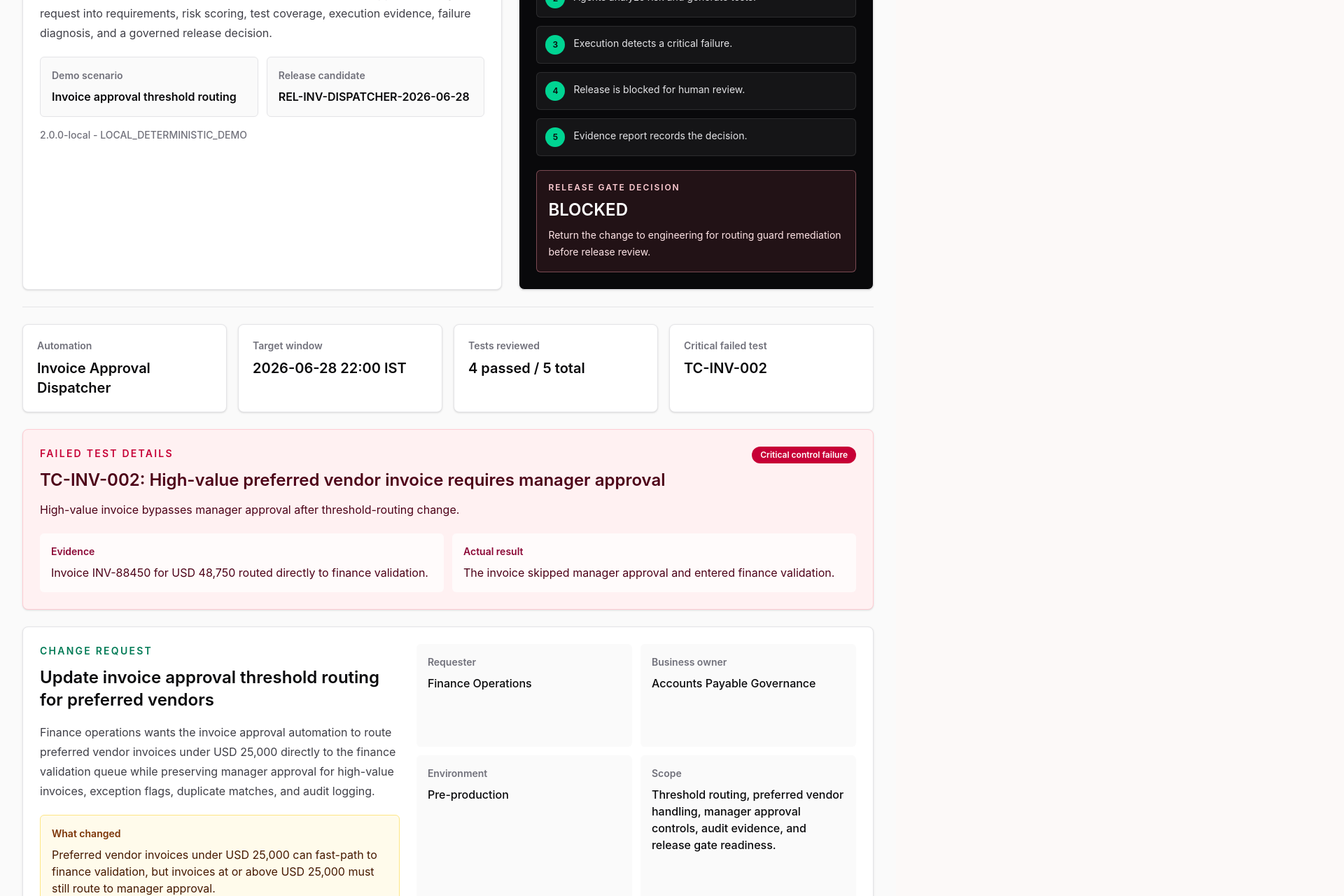
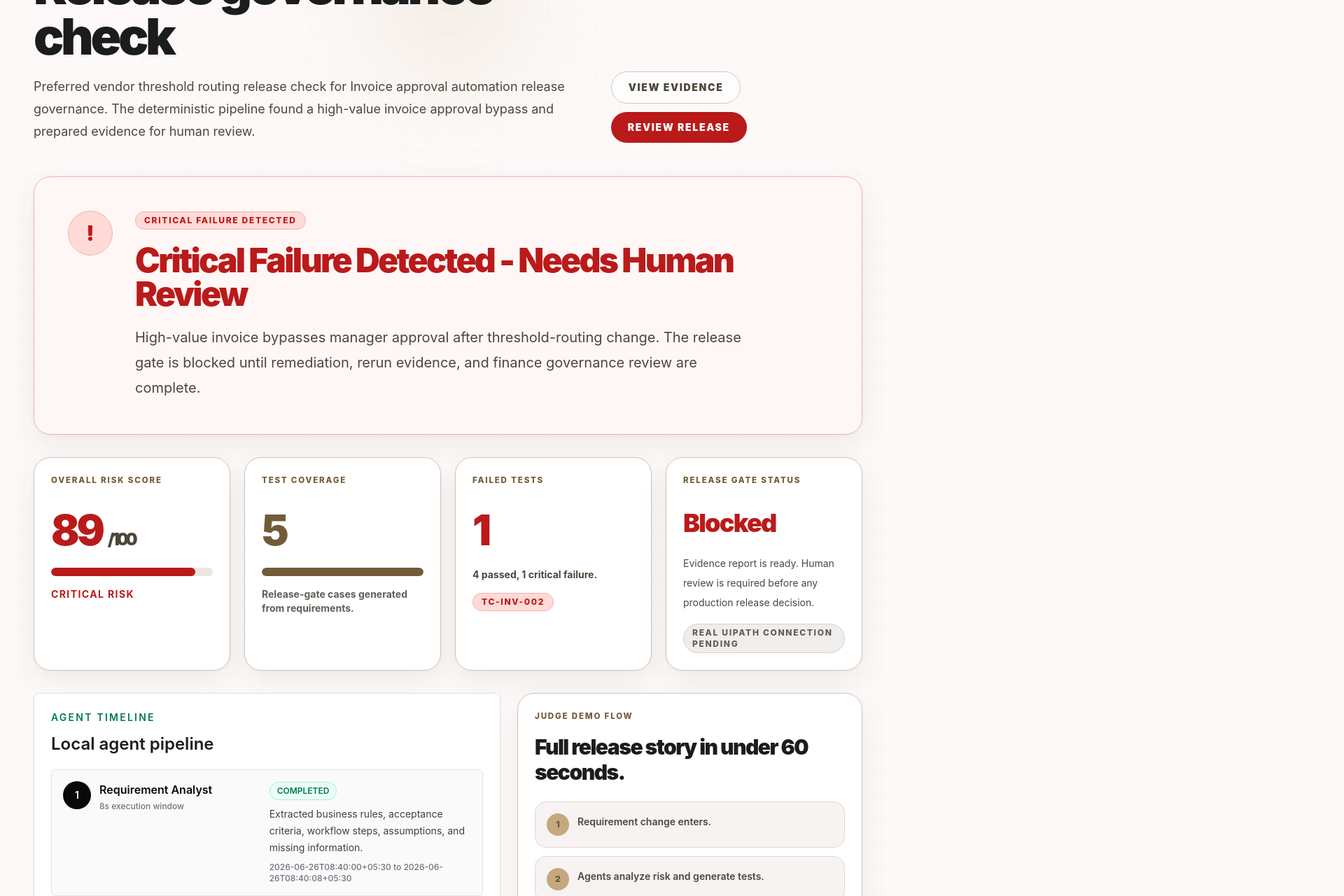
Before and after one commit to Jeevang1-epic/AgentForge-TestPilot, a Next.js app: page /release-check in a window 1280 px wide. Shown: the part 260-1540 px from the top of the page at 70% size, 1920 px wide, since content can reach past the window. Built offline with nearby package versions, Linux system fonts and the light colour scheme.

Commit message:
refined premium release dashboard

```diff
--- a/src/app/release-check/page.tsx
+++ b/src/app/release-check/page.tsx
@@ -1,4 +1,3 @@
-import Link from "next/link";
 import { AgentTimeline } from "@/components/dashboard/AgentTimeline";
 import { EvidenceReportView } from "@/components/dashboard/EvidenceReportView";
 import { ExecutionResults } from "@/components/dashboard/ExecutionResults";
@@ -8,6 +7,9 @@ import { RequirementAnalysisPanel } from "@/components/dashboard/RequirementAnal
 import { RiskScoreCard } from "@/components/dashboard/RiskScoreCard";
 import { TestPlanTable } from "@/components/dashboard/TestPlanTable";
 import { UiPathMappingPanel } from "@/components/dashboard/UiPathMappingPanel";
+import { PremiumCard } from "@/components/ui/PremiumCard";
+import { PremiumShell } from "@/components/ui/PremiumShell";
+import { StatusPill } from "@/components/ui/StatusPill";
 import { runReleaseCheckPipeline } from "@/lib/orchestrator/releaseCheckOrchestrator";
 
 const judgeDemoFlow = [
@@ -26,241 +28,250 @@ export default function ReleaseCheckPage() {
   const passedCount = releaseCheck.executionResults.filter(
     (result) => result.status === "PASSED",
   ).length;
+  const failedCount = releaseCheck.executionResults.filter(
+    (result) => result.status === "FAILED",
+  ).length;
+  const criticalFailureCount = releaseCheck.executionResults.filter(
+    (result) => result.status === "FAILED" && result.critical,
+  ).length;
 
   return (
-    <main className="min-h-screen bg-zinc-50 px-4 py-6 text-zinc-950 md:px-8">
-      <section className="mx-auto max-w-7xl">
-        <header className="grid gap-6 border-b border-zinc-200 pb-6 lg:grid-cols-[1.15fr_0.85fr]">
-          <div className="rounded-lg border border-zinc-200 bg-white p-6 shadow-sm">
-            <Link
-              className="text-sm font-semibold text-emerald-800 hover:text-emerald-950"
-              href="/"
-            >
-              AgentForge TestPilot
-            </Link>
-            <p className="mt-5 text-sm font-semibold uppercase tracking-[0.16em] text-emerald-700">
-              Project thesis
-            </p>
-            <h1 className="mt-3 text-4xl font-semibold tracking-tight md:text-5xl">
-              AI release gate for UiPath automations
+    <PremiumShell active="governance">
+      <section className="px-2 pb-20 pt-16">
+        <div className="flex flex-col gap-8 lg:flex-row lg:items-end lg:justify-between">
+          <div>
+            <div className="flex flex-wrap items-center gap-3">
+              <span className="premium-label">Release governance</span>
+              <span className="text-sm font-black text-[var(--muted-text)]">
+                {releaseCheck.metadata.releaseCandidateId}
+              </span>
+              <StatusPill variant="blocked">
+                {releaseCheck.humanReviewDecision.decision}
+              </StatusPill>
+            </div>
+            <h1 className="mt-5 text-5xl font-black tracking-[-0.06em] text-[var(--text)] md:text-7xl">
+              Release governance check
             </h1>
-            <p className="mt-4 max-w-3xl text-base leading-7 text-zinc-700">
-              A deterministic release-check dashboard that turns an invoice
-              approval change request into requirements, risk scoring, test
-              coverage, execution evidence, failure diagnosis, and a governed
-              release decision.
-            </p>
-            <div className="mt-5 grid gap-3 md:grid-cols-2">
-              <div className="rounded-md border border-zinc-200 bg-zinc-50 p-4">
-                <p className="text-sm font-semibold text-zinc-500">
-                  Demo scenario
-                </p>
-                <p className="mt-2 font-semibold text-zinc-950">
-                  Invoice approval threshold routing
+            <p className="mt-5 max-w-3xl text-lg leading-8 text-[var(--secondary-text)]">
+              {releaseCheck.metadata.runName} for{" "}
+              {releaseCheck.metadata.scenario}. The deterministic pipeline
+              found a high-value invoice approval bypass and prepared evidence
+              for human review.
             </p>
           </div>
-              <div className="rounded-md border border-zinc-200 bg-zinc-50 p-4">
-                <p className="text-sm font-semibold text-zinc-500">
-                  Release candidate
-                </p>
-                <p className="mt-2 font-semibold text-zinc-950">
-                  {releaseCheck.metadata.releaseCandidateId}
+          <div className="flex flex-wrap gap-3">
+            <button className="rounded-full border border-[var(--border)] bg-white/70 px-6 py-3 text-sm font-black uppercase tracking-[0.12em] text-[var(--secondary-text)]">
+              View Evidence
+            </button>
+            <button className="rounded-full bg-[var(--error)] px-6 py-3 text-sm font-black uppercase tracking-[0.12em] text-white">
+              Review Release
+            </button>
+          </div>
+        </div>
+
+        <PremiumCard className="mt-12 p-8 lg:p-12" tone="danger">
+          <div className="grid gap-8 lg:grid-cols-[auto_1fr]">
+            <div className="flex h-16 w-16 items-center justify-center rounded-full border border-[#efb5ad] bg-[var(--error-soft)] text-3xl font-black text-[var(--error)]">
+              !
+            </div>
+            <div>
+              <StatusPill variant="blocked">Critical failure detected</StatusPill>
+              <h2 className="mt-5 max-w-5xl text-4xl font-black tracking-[-0.055em] text-[var(--error)] md:text-5xl">
+                Critical Failure Detected - Needs Human Review
+              </h2>
+              <p className="mt-5 max-w-4xl text-xl leading-9 text-[var(--secondary-text)]">
+                {failedResult?.errorSummary ??
+                  "High-value invoice bypassed manager approval in pre-production."}{" "}
+                The release gate is blocked until remediation, rerun evidence,
+                and finance governance review are complete.
               </p>
             </div>
           </div>
-            <p className="mt-4 text-sm font-medium text-zinc-500">
-              {releaseCheck.metadata.pipelineVersion} -{" "}
-              {releaseCheck.metadata.dataSource}
+        </PremiumCard>
+
+        <section className="mt-8 grid gap-5 md:grid-cols-2 xl:grid-cols-4">
+          <PremiumCard>
+            <p className="premium-label">Overall risk score</p>
+            <p className="mt-8 text-6xl font-black tracking-[-0.07em] text-[var(--error)]">
+              {releaseCheck.riskAssessment.score}
+              <span className="ml-2 text-2xl text-[var(--secondary-text)]">
+                / 100
+              </span>
             </p>
+            <div className="mt-6 h-3 overflow-hidden rounded-full bg-[#ede6df]">
+              <div
+                className="h-full rounded-full bg-[var(--error)]"
+                style={{ width: `${releaseCheck.riskAssessment.score}%` }}
+              />
             </div>
+            <p className="mt-4 text-sm font-bold uppercase tracking-[0.1em] text-[var(--error)]">
+              {releaseCheck.riskAssessment.level} risk
+            </p>
+          </PremiumCard>
 
-          <div className="rounded-lg border border-zinc-200 bg-zinc-950 p-6 text-white shadow-sm">
-            <p className="text-sm font-semibold uppercase tracking-[0.16em] text-emerald-300">
-              Judge Demo Flow
+          <PremiumCard>
+            <p className="premium-label">Test coverage</p>
+            <p className="mt-8 text-6xl font-black tracking-[-0.07em] text-[var(--primary)]">
+              {releaseCheck.testCases.length}
             </p>
-            <h2 className="mt-3 text-2xl font-semibold">
-              Understand the full release story in under 60 seconds.
+            <div className="mt-6 h-3 overflow-hidden rounded-full bg-[#ede6df]">
+              <div className="h-full w-full rounded-full bg-[var(--primary)]" />
+            </div>
+            <p className="mt-4 text-sm font-bold text-[var(--muted-text)]">
+              Release-gate cases generated from requirements.
+            </p>
+          </PremiumCard>
+
+          <PremiumCard>
+            <p className="premium-label">Failed tests</p>
+            <p className="mt-8 text-6xl font-black tracking-[-0.07em] text-[var(--error)]">
+              {failedCount}
+            </p>
+            <p className="mt-6 text-sm font-bold text-[var(--secondary-text)]">
+              {passedCount} passed, {criticalFailureCount} critical failure.
+            </p>
+            <StatusPill className="mt-4" variant="blocked">
+              {failedResult?.testCaseId ?? "No failed test"}
+            </StatusPill>
+          </PremiumCard>
+
+          <PremiumCard>
+            <p className="premium-label">Release gate status</p>
+            <p className="mt-8 text-4xl font-black tracking-[-0.05em] text-[var(--error)]">
+              Blocked
+            </p>
+            <p className="mt-6 text-sm leading-7 text-[var(--secondary-text)]">
+              Evidence report is ready. Human review is required before any
+              production release decision.
+            </p>
+            <StatusPill className="mt-4" variant="pending">
+              Real UiPath connection pending
+            </StatusPill>
+          </PremiumCard>
+        </section>
+
+        <section className="mt-8 grid gap-6 xl:grid-cols-[1.15fr_0.85fr]">
+          <AgentTimeline timeline={releaseCheck.timeline} />
+
+          <div className="grid gap-6">
+            <PremiumCard>
+              <p className="premium-label">Judge Demo Flow</p>
+              <h2 className="mt-4 text-3xl font-black tracking-[-0.05em] text-[var(--text)]">
+                Full release story in under 60 seconds.
               </h2>
-            <ol className="mt-5 grid gap-3">
+              <ol className="mt-6 grid gap-3">
                 {judgeDemoFlow.map((step, index) => (
                   <li
-                  className="flex gap-3 rounded-md border border-white/10 bg-white/5 p-3 text-sm leading-6 text-zinc-200"
+                    className="flex gap-3 rounded-2xl border border-[#e3d8cc] bg-[var(--surface-low)] p-4 text-sm font-semibold leading-6 text-[var(--secondary-text)]"
                     key={step}
                   >
-                  <span className="flex h-7 w-7 shrink-0 items-center justify-center rounded-full bg-emerald-400 text-xs font-semibold text-zinc-950">
+                    <span className="flex h-8 w-8 shrink-0 items-center justify-center rounded-full bg-[var(--primary-container)] text-xs font-black text-[var(--primary)]">
                       {index + 1}
                     </span>
                     {step}
                   </li>
                 ))}
               </ol>
-            <div className="mt-5 rounded-md border border-rose-300/40 bg-rose-400/10 p-4">
-              <p className="text-xs font-semibold uppercase tracking-[0.16em] text-rose-200">
-                Release gate decision
-              </p>
-              <p className="mt-2 text-2xl font-semibold">
-                {releaseCheck.humanReviewDecision.decision}
-              </p>
-              <p className="mt-2 text-sm leading-6 text-rose-100">
-                {releaseCheck.humanReviewDecision.nextAction}
-              </p>
+            </PremiumCard>
+
+            <PremiumCard tone="raised">
+              <p className="premium-label">Release context</p>
+              <dl className="mt-6 grid gap-4 text-sm">
+                <div className="flex items-center justify-between gap-4">
+                  <dt className="text-[var(--muted-text)]">Automation</dt>
+                  <dd className="font-black text-[var(--text)]">
+                    {releaseCheck.changeRequest.automationName}
+                  </dd>
                 </div>
+                <div className="flex items-center justify-between gap-4">
+                  <dt className="text-[var(--muted-text)]">Environment</dt>
+                  <dd className="font-black text-[var(--text)]">
+                    {releaseCheck.changeRequest.environment}
+                  </dd>
                 </div>
-        </header>
-
-        <section className="mt-6 grid gap-4 md:grid-cols-4">
-          <div className="rounded-lg border border-zinc-200 bg-white p-5 shadow-sm">
-            <p className="text-sm font-semibold text-zinc-500">Automation</p>
-            <p className="mt-2 text-xl font-semibold">
-              {releaseCheck.changeRequest.automationName}
-            </p>
+                <div className="flex items-center justify-between gap-4">
+                  <dt className="text-[var(--muted-text)]">Target window</dt>
+                  <dd className="font-black text-[var(--text)]">
+                    {releaseCheck.changeRequest.targetReleaseWindow}
+                  </dd>
                 </div>
-          <div className="rounded-lg border border-zinc-200 bg-white p-5 shadow-sm">
-            <p className="text-sm font-semibold text-zinc-500">Target window</p>
-            <p className="mt-2 text-xl font-semibold">
-              {releaseCheck.changeRequest.targetReleaseWindow}
-            </p>
-          </div>
-          <div className="rounded-lg border border-zinc-200 bg-white p-5 shadow-sm">
-            <p className="text-sm font-semibold text-zinc-500">
-              Tests reviewed
-            </p>
-            <p className="mt-2 text-xl font-semibold">
-              {passedCount} passed / {releaseCheck.executionResults.length}{" "}
-              total
-            </p>
-          </div>
-          <div className="rounded-lg border border-zinc-200 bg-white p-5 shadow-sm">
-            <p className="text-sm font-semibold text-zinc-500">
-              Critical failed test
-            </p>
-            <p className="mt-2 text-xl font-semibold">
-              {failedResult?.testCaseId ?? "None"}
-            </p>
+              </dl>
+            </PremiumCard>
           </div>
         </section>
 
         {failedResult ? (
-          <section className="mt-6 rounded-lg border border-rose-200 bg-rose-50 p-6 shadow-sm">
-            <div className="flex flex-col gap-4 lg:flex-row lg:items-start lg:justify-between">
-              <div>
-                <p className="text-sm font-semibold uppercase tracking-[0.16em] text-rose-700">
-                  Failed test details
+          <section className="mt-8 grid gap-6 xl:grid-cols-[0.9fr_1.1fr]">
+            <PremiumCard tone="danger">
+              <p className="premium-label">Failed test details</p>
+              <h2 className="mt-5 text-3xl font-black tracking-[-0.05em] text-[var(--text)]">
+                High-value invoice bypassed manager approval
+              </h2>
+              <p className="mt-4 text-base leading-8 text-[var(--secondary-text)]">
+                {failedResult.actualResult}
               </p>
-                <h2 className="mt-3 text-2xl font-semibold text-rose-950">
+              <div className="mt-6 rounded-2xl border border-[#efb5ad] bg-white/80 p-5">
+                <p className="text-sm font-black text-[var(--error)]">
                   {failedResult.testCaseId}: {failedResult.testCaseTitle}
-                </h2>
-                <p className="mt-3 leading-7 text-rose-950">
-                  {failedResult.errorSummary}
                 </p>
-              </div>
-              <span className="w-fit rounded-full bg-rose-700 px-3 py-1 text-xs font-semibold text-white">
-                Critical control failure
-              </span>
-            </div>
-            <div className="mt-5 grid gap-3 md:grid-cols-2">
-              <div className="rounded-md bg-white/70 p-4">
-                <p className="text-sm font-semibold text-rose-900">Evidence</p>
-                <p className="mt-2 leading-6 text-rose-950">
+                <p className="mt-3 text-sm leading-7 text-[var(--secondary-text)]">
                   {failedResult.evidence}
                 </p>
               </div>
-              <div className="rounded-md bg-white/70 p-4">
-                <p className="text-sm font-semibold text-rose-900">
-                  Actual result
-                </p>
-                <p className="mt-2 leading-6 text-rose-950">
-                  {failedResult.actualResult}
-                </p>
+            </PremiumCard>
+
+            <PremiumCard>
+              <div className="flex flex-col gap-3 sm:flex-row sm:items-center sm:justify-between">
+                <p className="premium-label">Failure diagnosis trace</p>
+                <StatusPill variant="blocked">
+                  {releaseCheck.failureDiagnosis.severity}
+                </StatusPill>
               </div>
-            </div>
+              <pre className="mt-6 overflow-auto rounded-2xl border border-[#e3d8cc] bg-[#f4eeee] p-5 text-sm leading-7 text-[var(--secondary-text)]">
+                <code>{`ERROR: Approval_Control_Bypass
+Location: invoice-routing/preferred-vendor-threshold
+Context:
+{
+  "invoice_amount": "USD 48,500",
+  "preferred_vendor": true,
+  "manager_approval_required": true,
+  "actual_route": "Finance validation",
+  "expected_route": "Manager approval"
+}
+Root cause:
+${releaseCheck.failureDiagnosis.rootCause}`}</code>
+              </pre>
+            </PremiumCard>
           </section>
         ) : null}
 
-        <section className="mt-6 rounded-lg border border-zinc-200 bg-white p-6 shadow-sm">
-          <div className="grid gap-6 lg:grid-cols-[0.9fr_1.1fr]">
-            <div>
-              <p className="text-sm font-semibold uppercase tracking-[0.16em] text-emerald-700">
-                Change request
-              </p>
-              <h2 className="mt-3 text-2xl font-semibold">
-                {releaseCheck.changeRequest.title}
-              </h2>
-              <p className="mt-4 leading-7 text-zinc-700">
-                {releaseCheck.changeRequest.summary}
-              </p>
-              <div className="mt-5 rounded-md border border-amber-200 bg-amber-50 p-4">
-                <p className="text-sm font-semibold text-amber-900">
-                  What changed
-                </p>
-                <p className="mt-2 leading-6 text-amber-950">
-                  Preferred vendor invoices under USD 25,000 can fast-path to
-                  finance validation, but invoices at or above USD 25,000 must
-                  still route to manager approval.
-                </p>
-              </div>
-            </div>
-            <div className="grid gap-3 sm:grid-cols-2">
-              <div className="rounded-md bg-zinc-50 p-4">
-                <p className="text-sm font-semibold text-zinc-500">
-                  Requester
-                </p>
-                <p className="mt-2 font-medium">
-                  {releaseCheck.changeRequest.requester}
-                </p>
-              </div>
-              <div className="rounded-md bg-zinc-50 p-4">
-                <p className="text-sm font-semibold text-zinc-500">
-                  Business owner
-                </p>
-                <p className="mt-2 font-medium">
-                  {releaseCheck.changeRequest.businessOwner}
-                </p>
-              </div>
-              <div className="rounded-md bg-zinc-50 p-4">
-                <p className="text-sm font-semibold text-zinc-500">
-                  Environment
-                </p>
-                <p className="mt-2 font-medium">
-                  {releaseCheck.changeRequest.environment}
-                </p>
-              </div>
-              <div className="rounded-md bg-zinc-50 p-4">
-                <p className="text-sm font-semibold text-zinc-500">Scope</p>
-                <p className="mt-2 font-medium">
-                  {releaseCheck.changeRequest.scope}
-                </p>
-              </div>
-            </div>
+        <section className="mt-8 rounded-[28px] border border-[var(--border)] bg-white/72 p-4 premium-soft-shadow">
+          <div className="grid gap-6 xl:grid-cols-[0.9fr_1.1fr]">
+            <RequirementAnalysisPanel
+              analysis={releaseCheck.requirementAnalysis}
+            />
+            <RiskScoreCard assessment={releaseCheck.riskAssessment} />
           </div>
         </section>
 
-        <section className="mt-6 grid gap-6 lg:grid-cols-[0.9fr_1.1fr]">
-          <AgentTimeline timeline={releaseCheck.timeline} />
-          <RiskScoreCard assessment={releaseCheck.riskAssessment} />
-        </section>
-
-        <section className="mt-6 grid gap-6 lg:grid-cols-[0.85fr_1.15fr]">
-          <RequirementAnalysisPanel
-            analysis={releaseCheck.requirementAnalysis}
-          />
+        <section className="mt-8">
           <TestPlanTable testCases={releaseCheck.testCases} />
         </section>
 
-        <section className="mt-6 grid gap-6 lg:grid-cols-[1.05fr_0.95fr]">
+        <section className="mt-8 grid gap-6 xl:grid-cols-[1.05fr_0.95fr]">
           <ExecutionResults results={releaseCheck.executionResults} />
           <FailureDiagnosisPanel diagnosis={releaseCheck.failureDiagnosis} />
         </section>
 
-        <section className="mt-6 grid gap-6 lg:grid-cols-[0.8fr_1.2fr]">
+        <section className="mt-8 grid gap-6 xl:grid-cols-[0.8fr_1.2fr]">
           <HumanReviewPanel decision={releaseCheck.humanReviewDecision} />
           <EvidenceReportView report={releaseCheck.evidenceReport} />
         </section>
 
-        <section className="mt-6">
+        <section className="mt-8">
           <UiPathMappingPanel />
         </section>
       </section>
-    </main>
+    </PremiumShell>
   );
 }
```
Lines whose indentation alone changed are shown as unchanged.
